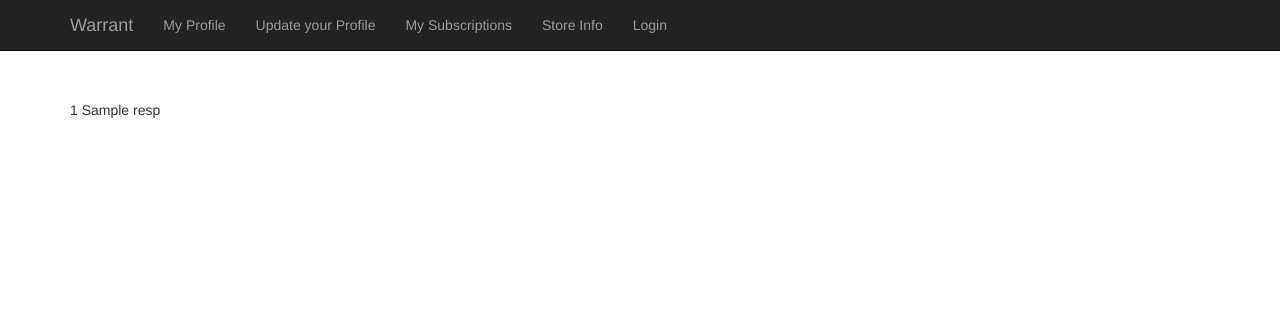
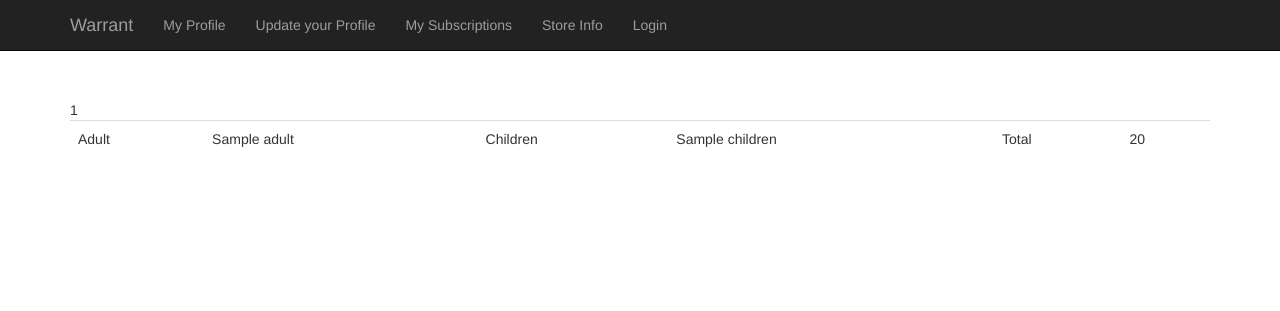
Before and after one commit to SlightySmarterLibrary/admin, a Django app: template djwarrant/templates/warrant/storeinfo.html in a window 1280 px wide. Shown: the top 311 px of the page. Run offline with Django 3.2, Linux system fonts and the light colour scheme; the template is opened without the code that fills it: most values are stand-ins (such as "Sample title", 1, 10 or a date in 2020); some libraries are stand-ins or nearby versions.

Commit message:
totals for store

```diff
--- a/djwarrant/templates/warrant/storeinfo.html
+++ b/djwarrant/templates/warrant/storeinfo.html
@@ -1,11 +1,14 @@
 {% extends 'warrant/base.html' %}
 
 {% block main_content %}
+<th> {{ store_id }} </th>
+    <table class="table">
 
-    <table class="table">
         <tr>
-            {{ store_id }}
-            {{ resp }}
+           <td> Adult </td> <td> {{ adult }} </td>
+            <td> Children </td> <td> {{ children }} </td>
+           <td> Total </td> <td> {{ adult|add:children }} </td>
+
         </tr>
 
     </table>
--- a/djwarrant/views/profile.py
+++ b/djwarrant/views/profile.py
@@ -127,8 +127,7 @@ class SignUpView(FormView):
                     "children":{"N": f"{children}"},
                     "address":{"S": f"{address}"},
                     "sns_arn":{"S": f"{arn}"}
-                    }
-                    )
+                    })
 
 
 
--- a/djwarrant/views/storeinfo.py
+++ b/djwarrant/views/storeinfo.py
@@ -1,5 +1,6 @@
 from django.shortcuts import render
 import boto3
+from boto3.dynamodb.conditions import Key
 
 
 
@@ -9,6 +10,8 @@ def storeinfo(request):
     dynamodb = boto3.resource('dynamodb', region_name='us-east-1')
     table = dynamodb.Table('stores')
     resp = table.query(KeyConditionExpression=Key('id').eq(store_id))
+    adult = resp['Items'][0]['adult']
+    children = resp['Items'][0]['children']
 
 
-    return render(request, 'warrant/storeinfo.html', {'store_id': store_id, 'resp': resp})
+    return render(request, 'warrant/storeinfo.html', {'store_id': store_id, 'adult': adult, 'children': children})
```
